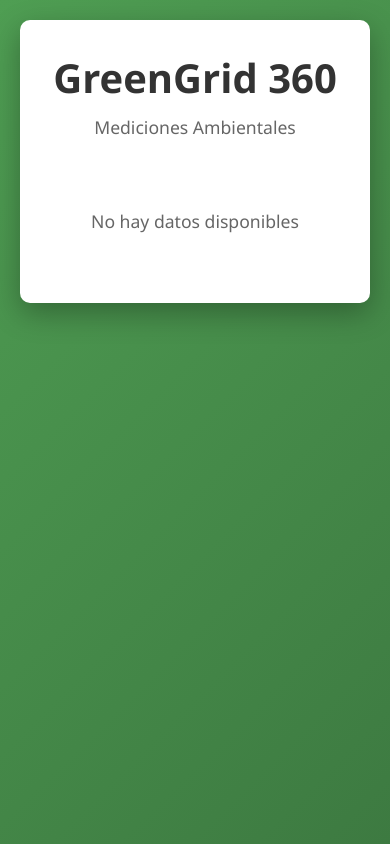
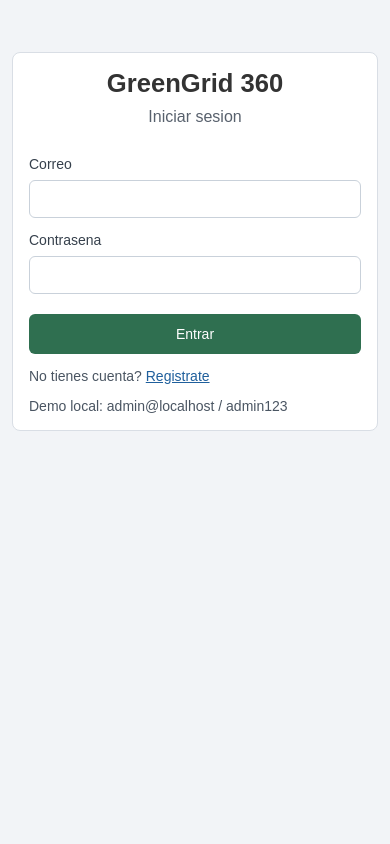
Before and after one commit to luiseurban/greengrid360, a PHP site: page / in a window 390 px wide. Run offline with PHP 8.4, Linux system fonts and the light colour scheme; data that the repository does not hold is empty.

Commit message:
Add auth system and refactor public entry
Introduce a simple session-based authentication flow and integrate it into the app entrypoint. Added AuthController (login, registration, logout, auth checks), Usuario model (session-backed user store with demo admin@localhost/admin123) and auth views (login.php, registro.php). Updated mediciones view to show current user and logout link, extended CSS with auth UI styles and responsive tweaks, and refactored public/index.php to route auth actions, protect measurement routes with requireAuth(), instantiate Database/MedicionController only for protected actions, and ensure DB closure in a finally block. Also small UI/style adjustments to the container and tables.

```diff
--- /dev/null
+++ b/app/controller/AuthController.php
@@ -0,0 +1,93 @@
+<?php
+require_once(__DIR__ . '/../model/Usuario.php');
+
+class AuthController {
+    private $modeloUsuario;
+
+    public function __construct() {
+        $this->modeloUsuario = new Usuario();
+    }
+
+    public function mostrarLogin($error = '', $mensaje = '') {
+        require(__DIR__ . '/../view/login.php');
+    }
+
+    public function procesarLogin($correo, $password) {
+        $correo = trim((string) $correo);
+        $password = (string) $password;
+
+        if ($correo === '' || $password === '') {
+            $this->mostrarLogin('Completa correo y contrasena.');
+            return;
+        }
+
+        $usuario = $this->modeloUsuario->autenticar($correo, $password);
+
+        if (!$usuario) {
+            $this->mostrarLogin('Credenciales invalidas.');
+            return;
+        }
+
+        $_SESSION['usuario'] = $usuario;
+        header('Location: index.php?accion=listar');
+        exit;
+    }
+
+    public function mostrarRegistro($error = '', $mensaje = '') {
+        require(__DIR__ . '/../view/registro.php');
+    }
+
+    public function procesarRegistro($nombre, $correo, $password, $confirmacion) {
+        $nombre = trim((string) $nombre);
+        $correo = trim((string) $correo);
+        $password = (string) $password;
+        $confirmacion = (string) $confirmacion;
+
+        if ($nombre === '' || $correo === '' || $password === '' || $confirmacion === '') {
+            $this->mostrarRegistro('Completa todos los campos.');
+            return;
+        }
+
+        if (!filter_var($correo, FILTER_VALIDATE_EMAIL)) {
+            $this->mostrarRegistro('Ingresa un correo valido.');
+            return;
+        }
+
+        if (strlen($password) < 6) {
+            $this->mostrarRegistro('La contrasena debe tener al menos 6 caracteres.');
+            return;
+        }
+
+        if ($password !== $confirmacion) {
+            $this->mostrarRegistro('Las contrasenas no coinciden.');
+            return;
+        }
+
+        $registrado = $this->modeloUsuario->registrar($nombre, $correo, $password);
+
+        if (!$registrado) {
+            $this->mostrarRegistro('El correo ya esta registrado.');
+            return;
+        }
+
+        $this->mostrarLogin('', 'Registro completado. Ahora puedes iniciar sesion.');
+    }
+
+    public function cerrarSesion() {
+        unset($_SESSION['usuario']);
+        header('Location: index.php?accion=login');
+        exit;
+    }
+
+    public function requireAuth() {
+        if (!isset($_SESSION['usuario'])) {
+            header('Location: index.php?accion=login');
+            exit;
+        }
+    }
+
+    public function yaAutenticado() {
+        return isset($_SESSION['usuario']);
+    }
+}
+?>
--- /dev/null
+++ b/app/model/Usuario.php
@@ -0,0 +1,52 @@
+<?php
+
+class Usuario {
+    public function __construct() {
+        if (!isset($_SESSION['usuarios_locales']) || !is_array($_SESSION['usuarios_locales'])) {
+            $_SESSION['usuarios_locales'] = [];
+        }
+
+        // Usuario base para pruebas locales en localhost.
+        if (empty($_SESSION['usuarios_locales'])) {
+            $_SESSION['usuarios_locales'][] = [
+                'nombre' => 'Administrador',
+                'correo' => 'admin@localhost',
+                'password_hash' => password_hash('admin123', PASSWORD_DEFAULT),
+                'creado_en' => date('Y-m-d H:i:s')
+            ];
+        }
+    }
+
+    public function registrar($nombre, $correo, $password) {
+        foreach ($_SESSION['usuarios_locales'] as $usuario) {
+            if (strcasecmp($usuario['correo'], $correo) === 0) {
+                return false;
+            }
+        }
+
+        $_SESSION['usuarios_locales'][] = [
+            'nombre' => $nombre,
+            'correo' => $correo,
+            'password_hash' => password_hash($password, PASSWORD_DEFAULT),
+            'creado_en' => date('Y-m-d H:i:s')
+        ];
+
+        // Futuro: reemplazar almacenamiento en sesion por insercion en tabla `usuarios`.
+        return true;
+    }
+
+    public function autenticar($correo, $password) {
+        foreach ($_SESSION['usuarios_locales'] as $usuario) {
+            if (strcasecmp($usuario['correo'], $correo) === 0 && password_verify($password, $usuario['password_hash'])) {
+                return [
+                    'nombre' => $usuario['nombre'],
+                    'correo' => $usuario['correo']
+                ];
+            }
+        }
+
+        // Futuro: autenticar contra tabla `usuarios` en base de datos.
+        return null;
+    }
+}
+?>
--- /dev/null
+++ b/app/view/login.php
@@ -0,0 +1,36 @@
+<!DOCTYPE html>
+<html lang="es">
+<head>
+    <meta charset="UTF-8">
+    <meta name="viewport" content="width=device-width, initial-scale=1.0">
+    <title>Iniciar sesion - GreenGrid 360</title>
+    <link rel="stylesheet" href="../css/index.css">
+</head>
+<body>
+    <div class="auth-container">
+        <h1>GreenGrid 360</h1>
+        <p class="subtitle">Iniciar sesion</p>
+
+        <?php if (!empty($error)): ?>
+            <p class="auth-error"><?php echo htmlspecialchars($error); ?></p>
+        <?php endif; ?>
+
+        <?php if (!empty($mensaje)): ?>
+            <p class="auth-success"><?php echo htmlspecialchars($mensaje); ?></p>
+        <?php endif; ?>
+
+        <form method="POST" action="index.php?accion=login" class="auth-form">
+            <label for="correo">Correo</label>
+            <input type="email" id="correo" name="correo" required>
+
+            <label for="password">Contrasena</label>
+            <input type="password" id="password" name="password" required>
+
+            <button type="submit">Entrar</button>
+        </form>
+
+        <p class="auth-link">No tienes cuenta? <a href="index.php?accion=registro">Registrate</a></p>
+        <p class="auth-note">Demo local: admin@localhost / admin123</p>
+    </div>
+</body>
+</html>
--- a/app/view/mediciones.php
+++ b/app/view/mediciones.php
@@ -8,6 +8,11 @@
 </head>
 <body>
     <div class="container">
+        <div class="top-bar">
+            <p>Sesion: <?php echo htmlspecialchars($_SESSION['usuario']['nombre'] ?? ''); ?></p>
+            <a class="logout-link" href="index.php?accion=logout">Cerrar sesion</a>
+        </div>
+
         <h1>GreenGrid 360</h1>
         <p class="subtitle">Mediciones Ambientales</p>
 
--- a/css/index.css
+++ b/css/index.css
@@ -5,67 +5,94 @@
 }
 
 body {
-    font-family: 'Segoe UI', Tahoma, Geneva, Verdana, sans-serif;
-    background: linear-gradient(135deg, #4F9E53 0%, #3D7A41 100%);
+    font-family: Arial, sans-serif;
+    background: #f2f4f7;
     min-height: 100vh;
     padding: 20px;
+    color: #222;
 }
 
 .container {
     max-width: 1000px;
     margin: 0 auto;
     background: white;
-    border-radius: 10px;
-    box-shadow: 0 10px 30px rgba(0, 0, 0, 0.3);
+    border-radius: 8px;
+    border: 1px solid #d9dee5;
     padding: 30px;
+}
+
+.auth-container {
+    max-width: 420px;
+    margin: 40px auto;
+    background: #fff;
+    border: 1px solid #d9dee5;
+    border-radius: 8px;
+    padding: 24px;
+}
+
+.top-bar {
+    display: flex;
+    justify-content: space-between;
+    align-items: center;
+    margin-bottom: 16px;
+    padding-bottom: 12px;
+    border-bottom: 1px solid #e5e8ec;
+    font-size: 14px;
+}
+
+.logout-link {
+    color: #1f5f9c;
+    text-decoration: none;
+}
+
+.logout-link:hover {
+    text-decoration: underline;
 }
 
 h1 {
     color: #333;
     margin-bottom: 10px;
-    font-size: 2.5em;
+    font-size: 2em;
     text-align: center;
 }
 
 .subtitle {
     text-align: center;
-    color: #666;
-    margin-bottom: 30px;
-    font-size: 1.1em;
+    color: #58616d;
+    margin-bottom: 24px;
+    font-size: 1rem;
 }
 
 .data-table {
     width: 100%;
     border-collapse: collapse;
     margin-top: 20px;
-    box-shadow: 0 2px 8px rgba(0, 0, 0, 0.1);
 }
 
 .data-table thead {
-    background: linear-gradient(135deg, #4F9E53 0%, #3D7A41 100%);
-    color: white;
+    background: #e8edf3;
+    color: #1f2933;
 }
 
 .data-table th {
-    padding: 15px;
+    padding: 12px;
     text-align: left;
     font-weight: 600;
-    border: 1px solid #ddd;
+    border: 1px solid #d5dbe3;
 }
 
 .data-table td {
-    padding: 12px 15px;
-    border: 1px solid #ddd;
+    padding: 10px 12px;
+    border: 1px solid #d5dbe3;
     color: #333;
 }
 
 .data-table tbody tr:hover {
-    background-color: #f5f5f5;
-    transition: background-color 0.3s ease;
+    background-color: #f5f7fa;
 }
 
 .data-table tbody tr:nth-child(even) {
-    background-color: #f9f9f9;
+    background-color: #fafbfc;
 }
 
 .message {
@@ -75,19 +102,85 @@ h1 {
     font-size: 1.1em;
 }
 
+.auth-form {
+    display: flex;
+    flex-direction: column;
+    gap: 8px;
+}
+
+.auth-form label {
+    margin-top: 6px;
+    font-size: 14px;
+    color: #36404c;
+}
+
+.auth-form input {
+    height: 38px;
+    border: 1px solid #c9d1da;
+    border-radius: 6px;
+    padding: 0 10px;
+    font-size: 14px;
+}
+
+.auth-form button {
+    margin-top: 12px;
+    height: 40px;
+    border: none;
+    border-radius: 6px;
+    background: #2f6f50;
+    color: #fff;
+    font-size: 14px;
+    cursor: pointer;
+}
+
+.auth-form button:hover {
+    background: #285f45;
+}
+
+.auth-link,
+.auth-note {
+    margin-top: 14px;
+    font-size: 14px;
+    color: #4a5562;
+}
+
+.auth-link a {
+    color: #1f5f9c;
+}
+
+.auth-error,
+.auth-success {
+    margin-bottom: 10px;
+    padding: 10px;
+    border-radius: 6px;
+    font-size: 14px;
+}
+
+.auth-error {
+    background: #fdecec;
+    border: 1px solid #f4c7c7;
+    color: #7d1f1f;
+}
+
+.auth-success {
+    background: #edf7ee;
+    border: 1px solid #cce8cf;
+    color: #1e5b2a;
+}
+
 .error-message {
-    background-color: #f8d7da;
-    border: 1px solid #f5c6cb;
-    color: #721c24;
+    background-color: #fdecec;
+    border: 1px solid #f4c7c7;
+    color: #7d1f1f;
     padding: 20px;
-    border-radius: 8px;
+    border-radius: 6px;
     margin: 20px 0;
     text-align: center;
 }
 
 .error-message h2 {
     margin-bottom: 15px;
-    color: #721c24;
+    color: #7d1f1f;
 }
 
 .error-message p {
@@ -96,14 +189,28 @@ h1 {
 
 .error-message a {
     display: inline-block;
-    background-color: #4F9E53;
+    background-color: #2f6f50;
     color: white;
     padding: 10px 20px;
-    border-radius: 5px;
+    border-radius: 6px;
     text-decoration: none;
-    transition: background-color 0.3s ease;
 }
 
 .error-message a:hover {
-    background-color: #3D7A41;
+    background-color: #285f45;
 }
+
+@media (max-width: 640px) {
+    body {
+        padding: 12px;
+    }
+
+    .container,
+    .auth-container {
+        padding: 16px;
+    }
+
+    h1 {
+        font-size: 1.6em;
+    }
+}
--- a/public/index.php
+++ b/public/index.php
@@ -1,47 +1,94 @@
 <?php
-// Punto de entrada de la aplicación
+session_start();
+
 require_once(__DIR__ . '/../app/database/Database.php');
 require_once(__DIR__ . '/../app/controller/MedicionController.php');
+require_once(__DIR__ . '/../app/controller/AuthController.php');
 
-// Crear instancia de la base de datos
-$db = new Database();
-$conexion = $db->getConexion();
-
-// Crear instancia del controlador
-$controlador = new MedicionController($conexion);
-
-// Determinar qué acción ejecutar
-$accion = $_GET['accion'] ?? 'listar';
+$auth = new AuthController();
+$accion = $_GET['accion'] ?? ($auth->yaAutenticado() ? 'listar' : 'login');
 $id = $_GET['id'] ?? null;
+$db = null;
 
 try {
     switch ($accion) {
+        case 'login':
+            if ($auth->yaAutenticado()) {
+                header('Location: index.php?accion=listar');
+                exit;
+            }
+
+            if ($_SERVER['REQUEST_METHOD'] === 'POST') {
+                $correo = $_POST['correo'] ?? '';
+                $password = $_POST['password'] ?? '';
+                $auth->procesarLogin($correo, $password);
+                exit;
+            }
+
+            $auth->mostrarLogin();
+            break;
+
+        case 'registro':
+            if ($auth->yaAutenticado()) {
+                header('Location: index.php?accion=listar');
+                exit;
+            }
+
+            if ($_SERVER['REQUEST_METHOD'] === 'POST') {
+                $nombre = $_POST['nombre'] ?? '';
+                $correo = $_POST['correo'] ?? '';
+                $password = $_POST['password'] ?? '';
+                $confirmacion = $_POST['confirmacion'] ?? '';
+                $auth->procesarRegistro($nombre, $correo, $password, $confirmacion);
+                exit;
+            }
+
+            $auth->mostrarRegistro();
+            break;
+
+        case 'logout':
+            $auth->cerrarSesion();
+            break;
+
         case 'listar':
-            $controlador->listar();
-            break;
         case 'ver':
-            if ($id) {
-                $controlador->obtener($id);
-            } else {
+        case 'crear':
+            $auth->requireAuth();
+
+            $db = new Database();
+            $conexion = $db->getConexion();
+            $controlador = new MedicionController($conexion);
+
+            if ($accion === 'listar') {
                 $controlador->listar();
-            }
-            break;
-        case 'crear':
-            if ($_SERVER['REQUEST_METHOD'] === 'POST') {
+            } elseif ($accion === 'ver') {
+                if ($id) {
+                    $controlador->obtener($id);
+                } else {
+                    $controlador->listar();
+                }
+            } elseif ($accion === 'crear' && $_SERVER['REQUEST_METHOD'] === 'POST') {
                 $temperatura = $_POST['temperatura'] ?? null;
                 $humedad = $_POST['humedad'] ?? null;
                 $calidad_aire = $_POST['calidad_aire'] ?? null;
 
                 $controlador->crear($temperatura, $humedad, $calidad_aire);
+            } else {
+                header('Location: index.php?accion=listar');
+                exit;
             }
             break;
+
         default:
-            $controlador->listar();
+            header('Location: index.php?accion=login');
+            exit;
     }
 } catch (Exception $e) {
     $error = $e->getMessage();
     require(__DIR__ . '/../app/view/error.php');
+} finally {
+    if ($db instanceof Database) {
+        $db->cerrar();
+    }
 }
-
-$db->cerrar();
 ?>
```
Also changed, not shown: app/view/registro.php (added, +37 -0 lines).
